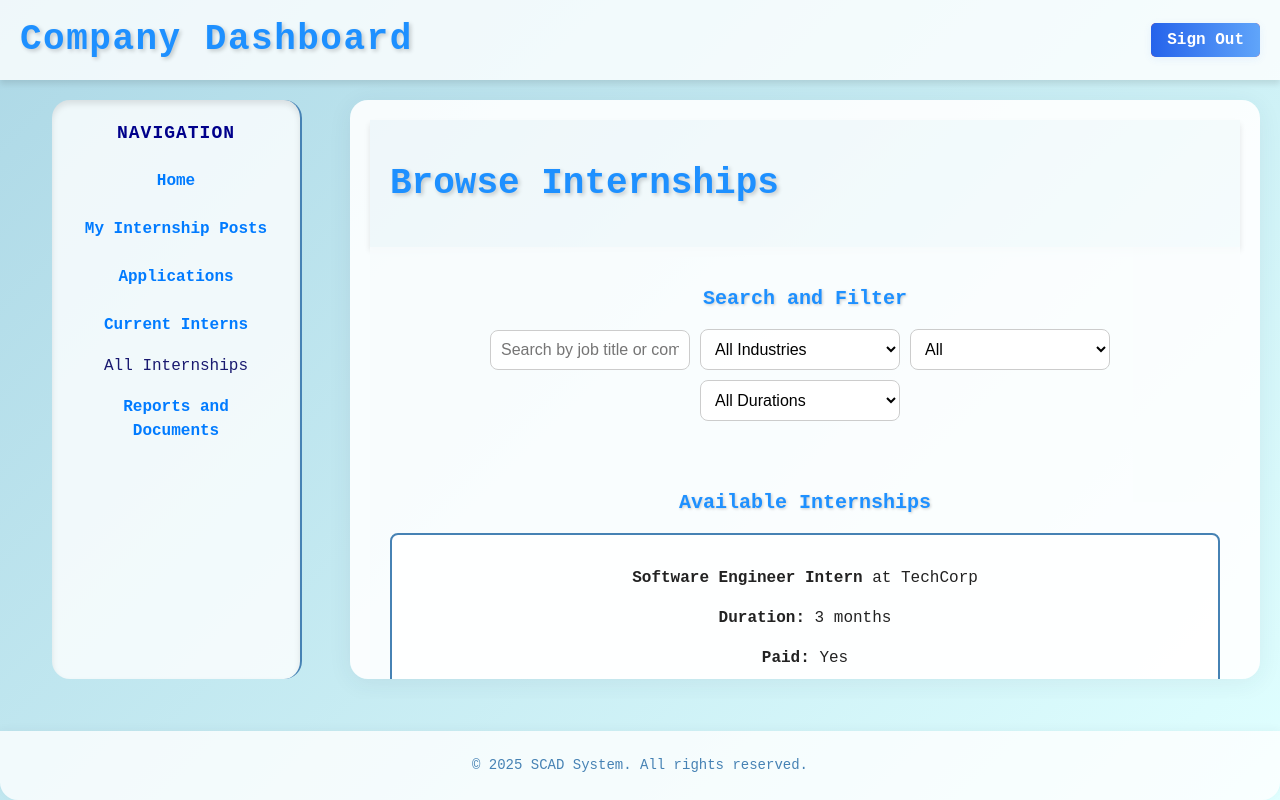
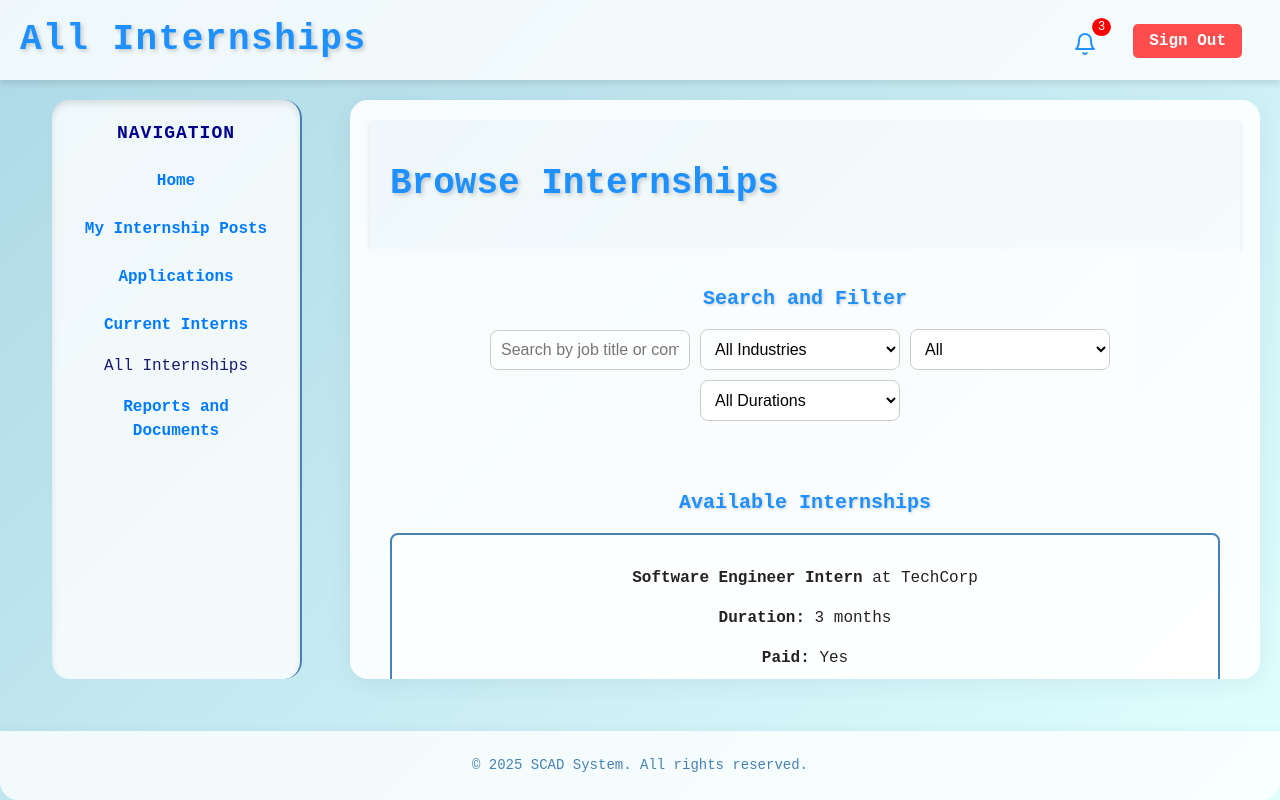
Before and after one commit to CSEN603-2025/A.M.O.S.A, a React (Vite) app: page /CompanyAll in a window 1280 px wide. Built offline with nearby package versions, Linux system fonts and the light colour scheme.

Commit message:
omar buttons commit

```diff
--- a/src/CSS/ApplicationsReview.css
+++ b/src/CSS/ApplicationsReview.css
@@ -188,3 +188,71 @@ body, html {
     background: linear-gradient(135deg, #ff9999, #ff4d4d);
     transform: translateY(-3px);
 }
+
+/* Right-side header buttons (bell + sign out) */
+.header-right {
+    display: flex;
+    align-items: center;
+    gap: 20px;
+    position: absolute;
+    top: 20px;
+    right: 30px;
+}
+
+.notification-bell {
+    position: relative;
+    background: none;
+    border: none;
+    cursor: pointer;
+    color: #1e90ff;
+    display: flex;
+    align-items: center;
+    justify-content: center;
+    padding: 8px;
+    border-radius: 50%;
+    transition: transform 0.2s ease;
+}
+
+.notification-bell:hover {
+    transform: scale(1.1);
+}
+
+.notification-count {
+    position: absolute;
+    top: -6px;
+    right: -6px;
+    background-color: red;
+    color: white;
+    font-size: 12px;
+    border-radius: 50%;
+    padding: 2px 6px;
+}
+
+.signout-button {
+    background-color: #ff4d4d;
+    color: white;
+    text-decoration: none;
+    padding: 8px 16px;
+    border-radius: 5px;
+    font-size: 16px;
+    font-weight: bold;
+    transition: background-color 0.3s ease;
+    border: none;
+    cursor: pointer;
+}
+
+.signout-button:hover {
+    background-color: #e60000;
+}
+.dashboard-header {
+    position: relative;
+}
+
+.dashboard-actions {
+    display: flex;
+    align-items: center;
+    gap: 20px;
+    position: absolute;
+    top: 20px;
+    right: 30px;
+}
--- a/src/CSS/CompanyDashboard.css
+++ b/src/CSS/CompanyDashboard.css
@@ -87,14 +87,15 @@ body {
 .dashboard-header {
     width: 100%;
     padding: 24px 40px;
-    position:relative;
     background: #fff;
     box-shadow: 0 2px 8px rgba(44, 62, 80, 0.04);
     text-align: center;
     display: flex;
     align-items: center;
     justify-content: space-between;
+    flex-wrap: wrap;
 }
+
 
 .dashboard-title {
     color: #2563eb;
@@ -157,7 +158,7 @@ body {
     margin-top: 20px;
 }
 
-.action-button, .signout-button, .modal-content button {
+.action-button, .modal-content button {
     background: linear-gradient(90deg, #2563eb 0%, #60a5fa 100%);
     color: #fff;
     border: none;
@@ -170,7 +171,7 @@ body {
     transition: background 0.2s, transform 0.2s, box-shadow 0.2s;
 }
 
-.action-button:hover, .signout-button:hover, .modal-content button:hover {
+.action-button:hover, .modal-content button:hover {
     background: linear-gradient(90deg, #1d4ed8 0%, #2563eb 100%);
     transform: translateY(-2px) scale(1.04);
     box-shadow: 0 4px 16px rgba(37, 99, 235, 0.13);
@@ -390,6 +391,12 @@ body {
     border: none;
     cursor: pointer;
     color: #1e90ff;
+    display: flex;
+    align-items: center;
+    justify-content: center;
+    padding: 8px;
+    border-radius: 50%;
+    transition: transform 0.2s ease;
 }
 
 .notification-bell:hover {
@@ -398,14 +405,15 @@ body {
 
 .notification-count {
     position: absolute;
-    top: -8px;
-    right: -8px;
+    top: -6px;
+    right: -6px;
     background-color: red;
     color: white;
     font-size: 12px;
     border-radius: 50%;
     padding: 2px 6px;
 }
+
 
 /* Responsive adjustments */
 @media (max-width: 1100px) {
@@ -434,3 +442,26 @@ body {
         border-radius: 0 0 18px 18px;
     }
 }
+
+.dashboard-actions {
+    display: flex;
+    align-items: center;
+    gap: 16px;
+}
+
+.signout-button {
+    background-color: #ff4d4d;
+    color: white;
+    text-decoration: none;
+    padding: 8px 16px;
+    border-radius: 5px;
+    font-size: 16px;
+    font-weight: bold;
+    transition: background-color 0.3s ease;
+    border: none;
+    cursor: pointer;
+}
+
+.signout-button:hover {
+    background-color: #e60000;
+}
--- a/src/Company/ApplicationsReview.jsx
+++ b/src/Company/ApplicationsReview.jsx
@@ -1,5 +1,8 @@
 import React, { useState } from "react";
 import '../CSS/ApplicationsReview.css';
+import { useNavigate } from 'react-router-dom';
+import { FiBell } from 'react-icons/fi';
+
 
 const ApplicationsReview = () => {
     const [applications, setApplications] = useState([
@@ -61,6 +64,17 @@ const ApplicationsReview = () => {
         ));
     };
 
+    const navigate = useNavigate();
+
+    const handleBellClick = () => {
+        navigate('/CompanyNotifications');
+    };
+
+    const handleLogout = () => {
+        navigate('/');
+    };
+
+
     const filteredApplications = applications.filter(app => {
         const matchesStatus = filterStatus === "All" || app.status === filterStatus;
         const matchesInternship = filterInternshipId === "All" || app.internshipId.toString() === filterInternshipId;
@@ -71,7 +85,17 @@ const ApplicationsReview = () => {
         <div className="dashboard-wrapper">
             <header className="dashboard-header">
                 <h1 className="dashboard-title">Applications Review</h1>
+                <div className="dashboard-actions">
+                    <button className="notification-bell" onClick={handleBellClick} title="Notifications">
+                        <FiBell size={24} />
+                        <span className="notification-count">3</span>
+                    </button>
+                    <button className="signout-button" onClick={handleLogout}>
+                        Sign Out
+                    </button>
+                </div>
             </header>
+
 
             <div className="dashboard-content">
                 <aside className="dashboard-sidebar">
--- a/src/CompanyAll.jsx
+++ b/src/CompanyAll.jsx
@@ -1,6 +1,9 @@
 import React, { useState } from "react";
 import './CSS/CompanyDashboard.css';
 import './CSS/browseInternships.css';
+import { useNavigate } from 'react-router-dom';
+import { FiBell } from 'react-icons/fi';
+
 
 const CompanyAll = () => {
     const [internships, setInternships] = useState([
@@ -57,6 +60,17 @@ const CompanyAll = () => {
         setFilter({ ...filter, [name]: value });
     };
 
+    const navigate = useNavigate();
+
+    const handleBellClick = () => {
+        navigate('/CompanyNotifications');
+    };
+
+    const handleLogout = () => {
+        navigate('/');
+    };
+
+
     const handleApply = (internship) => {
         setApplications([...applications, internship]);
         alert('Applied');
@@ -82,13 +96,18 @@ const CompanyAll = () => {
     return (
         <div className="dashboard-wrapper">
             <header className="dashboard-header">
-                <div className="header-left">
-                    <h1 className="dashboard-title">Company Dashboard</h1>
-                </div>
-                <div className="header-right">
-                    <a href="/" className="signout-button">Sign Out</a>
-                </div>
-            </header>
+            <h1 className="dashboard-title">All Internships</h1>
+            <div className="dashboard-actions">
+                <button className="notification-bell" onClick={handleBellClick} title="Notifications">
+                    <FiBell size={24} />
+                    <span className="notification-count">3</span>
+                </button>
+                <button className="signout-button" onClick={handleLogout}>
+                    Sign Out
+                </button>
+            </div>
+        </header>
+
             <div className="dashboard-content">
                 <aside className="dashboard-sidebar">
                     <h2 className="sidebar-title">Navigation</h2>
--- a/src/CompanyCurrentInterns.jsx
+++ b/src/CompanyCurrentInterns.jsx
@@ -1,5 +1,8 @@
 import React, { useState } from 'react';
 import './CSS/CompanyDashboard.css';
+import { useNavigate } from 'react-router-dom';
+import { FiBell } from 'react-icons/fi';
+
 
 const sampleInterns = [
     { id: 1, name: 'Alice Johnson', title: 'Frontend Developer', status: 'Current', evaluation: '' },
@@ -44,6 +47,17 @@ const CompanyCurrentInterns = () => {
         setEvaluationText('');
     };
 
+    const navigate = useNavigate();
+
+    const handleBellClick = () => {
+        navigate('/CompanyNotifications');
+    };
+
+    const handleLogout = () => {
+        navigate('/');
+    };
+
+
     const deleteEvaluation = (internId) => {
         setInterns(prev =>
             prev.map(intern =>
@@ -57,8 +71,18 @@ const CompanyCurrentInterns = () => {
     return (
         <div className="dashboard-wrapper">
             <header className="dashboard-header">
-                <h1 className="dashboard-title">Current Interns</h1>
-            </header>
+            <h1 className="dashboard-title">Current Interns</h1>
+            <div className="dashboard-actions">
+                <button className="notification-bell" onClick={handleBellClick} title="Notifications">
+                    <FiBell size={24} />
+                    <span className="notification-count">3</span>
+                </button>
+                <button className="signout-button" onClick={handleLogout}>
+                    Sign Out
+                </button>
+            </div>
+        </header>
+
 
             <div className="dashboard-content wide">
                 <aside className="dashboard-sidebar">
--- a/src/CompanyDashboard.jsx
+++ b/src/CompanyDashboard.jsx
@@ -29,6 +29,7 @@ const CompanyDashboard = () => {
                     </button>
                 </div>
             </header>
+
 
             <div className="dashboard-content">
                 <aside className="dashboard-sidebar">
--- a/src/CompanyDocs.jsx
+++ b/src/CompanyDocs.jsx
@@ -1,6 +1,8 @@
 import React from "react";
 import { jsPDF } from "jspdf";
 import './CSS/CompanyDashboard.css';
+import { useNavigate } from 'react-router-dom';
+import { FiBell } from 'react-icons/fi';
 
 const dummyDocuments = [
     {
@@ -31,10 +33,29 @@ const downloadPDF = (title, content) => {
 };
 
 const CompanyDocs = () => {
+    const navigate = useNavigate();
+
+    const handleBellClick = () => {
+        navigate('/CompanyNotifications');
+    };
+
+    const handleLogout = () => {
+        navigate('/');
+    };
+
     return (
         <div className="dashboard-wrapper">
             <header className="dashboard-header">
                 <h1 className="dashboard-title">Company Documents</h1>
+                <div className="dashboard-actions">
+                    <button className="notification-bell" onClick={handleBellClick} title="Notifications">
+                        <FiBell size={24} />
+                        <span className="notification-count">3</span>
+                    </button>
+                    <button className="signout-button" onClick={handleLogout}>
+                        Sign Out
+                    </button>
+                </div>
             </header>
             <div className="dashboard-content">
                 <aside className="dashboard-sidebar">
--- a/src/CompanyInternships.jsx
+++ b/src/CompanyInternships.jsx
@@ -1,7 +1,11 @@
 import React, { useState } from "react";
 import './CSS/CompanyDashboard.css';
+import { useNavigate } from 'react-router-dom';
+import { FiBell } from 'react-icons/fi';
 
 const CompanyInternships = () => {
+    const navigate = useNavigate();
+
     const [posts, setPosts] = useState([
         {
             id: 1,
@@ -103,11 +107,29 @@ const CompanyInternships = () => {
         return matchesSearch && matchesFilter;
     });
 
+    const handleBellClick = () => {
+        navigate('/CompanyNotifications');
+    };
+
+    const handleLogout = () => {
+        navigate('/');
+    };
+
     return (
         <div className="dashboard-wrapper">
             <header className="dashboard-header">
                 <h1 className="dashboard-title">Company Internships</h1>
+                <div className="dashboard-actions">
+                    <button className="notification-bell" onClick={handleBellClick} title="Notifications">
+                        <FiBell size={24} />
+                        <span className="notification-count">3</span>
+                    </button>
+                    <button className="signout-button" onClick={handleLogout}>
+                        Sign Out
+                    </button>
+                </div>
             </header>
+
             <div className="dashboard-content">
                 <aside className="dashboard-sidebar">
                     <h2 className="sidebar-title">Navigation</h2>
@@ -120,6 +142,7 @@ const CompanyInternships = () => {
                         <li className="nav-item"><a href="/CompanyDocs" className="nav-link">Reports and Documents</a></li>
                     </ul>
                 </aside>
+
                 <main className="dashboard-main">
                     <div className="filter-bar" style={{ marginBottom: "20px", display: "flex", gap: "10px", alignItems: "center" }}>
                         <input
@@ -217,6 +240,7 @@ const CompanyInternships = () => {
                     )}
                 </main>
             </div>
+
             <footer className="dashboard-footer">
                 <p>&copy; 2025 SCAD System. All rights reserved.</p>
             </footer>
```
Also changed, not shown: src/CompanyNotifications.jsx (+35 -25 lines).
